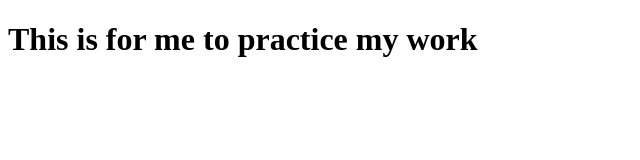
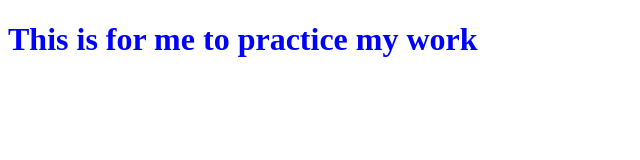
Before and after one commit to hilmimallick/practice-1, a plain HTML site: page index.html in a window 1280 px wide. Shown: the whole page, without its empty margins (0-640 px from the left). Drawn offline with Linux system fonts and the light colour scheme.

Commit message:
added style sheet

```diff
--- a/index.html
+++ b/index.html
@@ -1,6 +1,7 @@
 <!DOCTYPE html>
 <html lang="en">
 <head>
+    <link rel="stylesheet" href="./styles.css" />
     <meta charset="UTF-8">
     <meta http-equiv="X-UA-Compatible" content="IE=edge">
     <meta name="viewport" content="width=device-width, initial-scale=1.0">
--- /dev/null
+++ b/styles.css
@@ -0,0 +1,3 @@
+h1{
+    color: blue
+}
```
